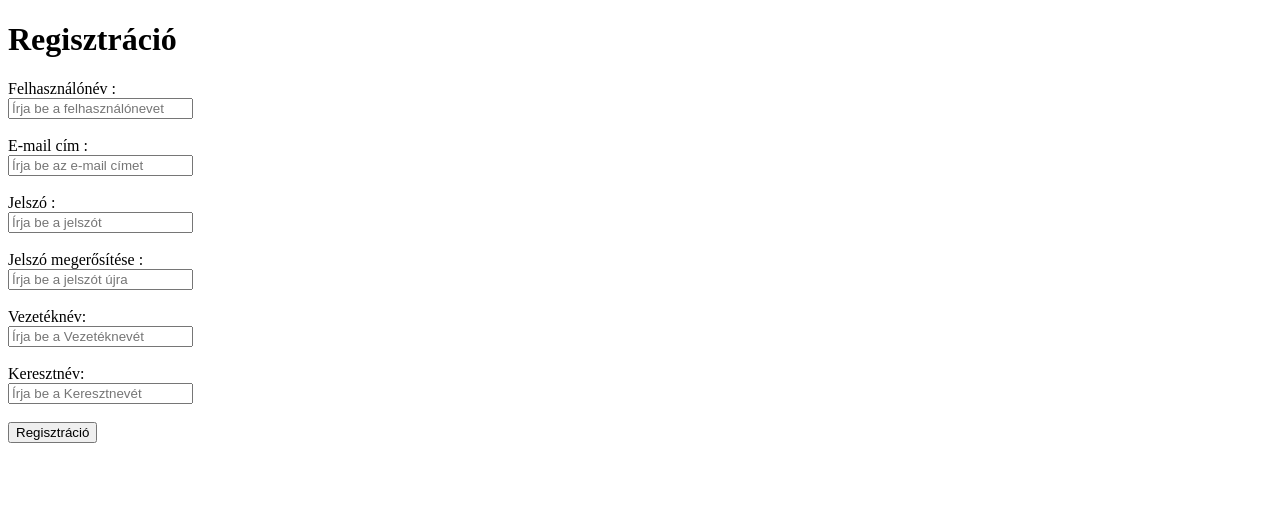
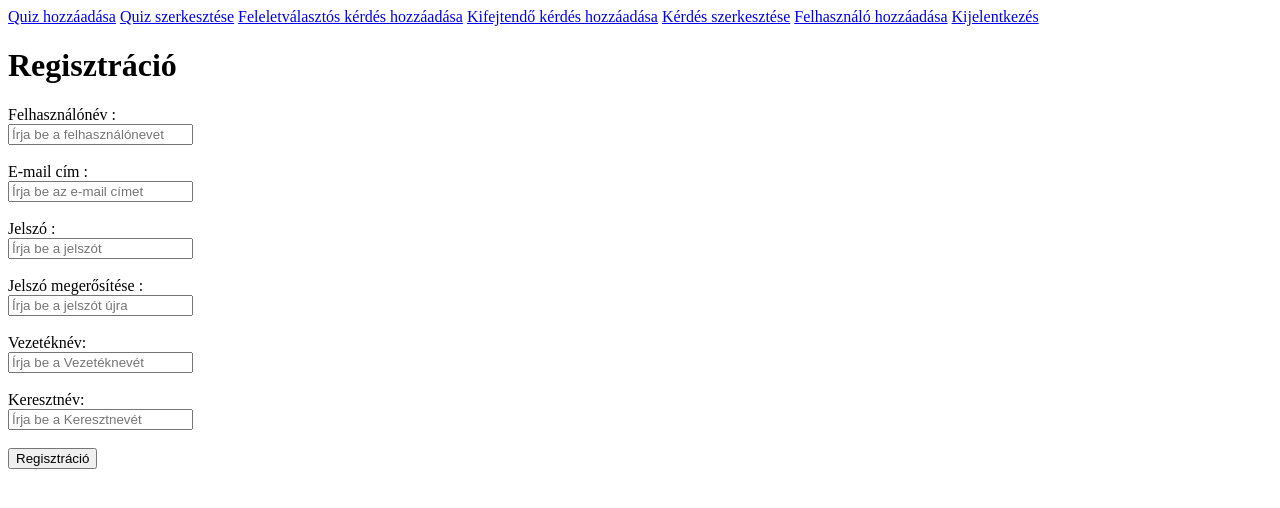
Before and after one commit to 103470/AFP2--h-t-let, a PHP site: page /adduser.php in a window 1280 px wide. Shown: the top 508 px of the page. Run offline with PHP 8.4, Linux system fonts and the light colour scheme; some libraries are stand-ins or nearby versions.

Commit message:
Adduser.php - navigációs sáv hozzáadása

```diff
--- a/Php/adduser.php
+++ b/Php/adduser.php
@@ -53,14 +53,29 @@ if(isset($_POST['adduser'])){
     <meta charset="utf-8">
     <title>Regisztráció</title>
     <script src="https://www.google.com/recaptcha/api.js" async defer></script>
-    <link rel="stylesheet" href="reglog.css" type="text/css">
+    <link rel="stylesheet" href="index.css" type="text/css">
     </head>
         <body>
+        <nav>
+       <div class="container">
 
-            <div class="containerreg">
+       <div class="menu">
+            <a href="addquiz.php">Quiz hozzáadása</a>
+            <a href="editquiz.php">Quiz szerkesztése</a>
+            <a href="addchoice.php">Feleletválasztós kérdés hozzáadása</a>
+            <a href="addqtext.php">Kifejtendő kérdés hozzáadása</a>
+            <a href="editq.php">Kérdés szerkesztése</a>
+            <a href="adduser.php">Felhasználó hozzáadása</a>
+            <a href="logout.php">Kijelentkezés</a>
+        </div>
+
+       </div>
+    </nav>
+
+            <div class="box">
                 <h1 class="h1reglog">Regisztráció</h1>
                 <form action="adduser.php" method="POST" enctype="multipart/form-data">
-                    <div class="test">
+                    <div class="inputBox">
                     <label>Felhasználónév : </label>
                     <br>
                     <input type="text" name="username" placeholder="Írja be a felhasználónevet" id="reg" required>
```
